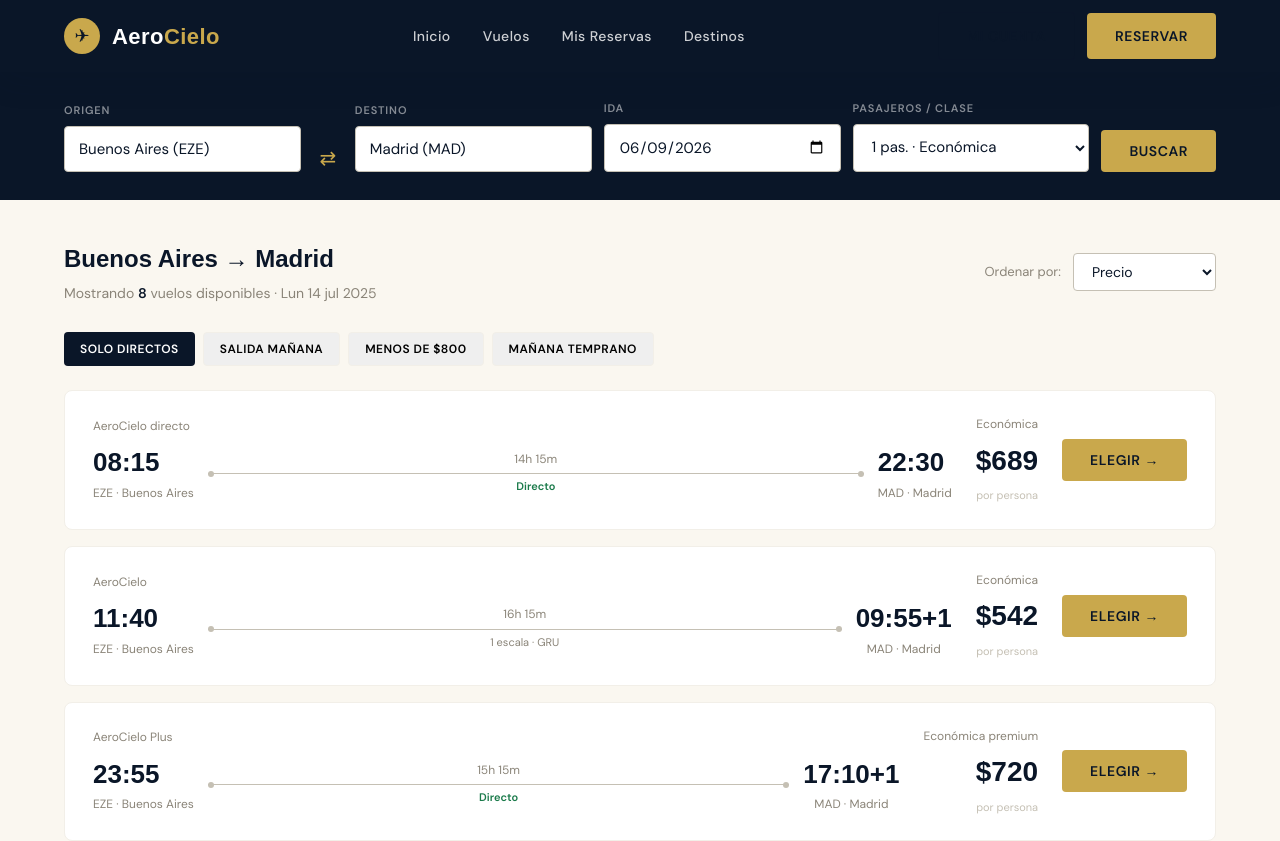
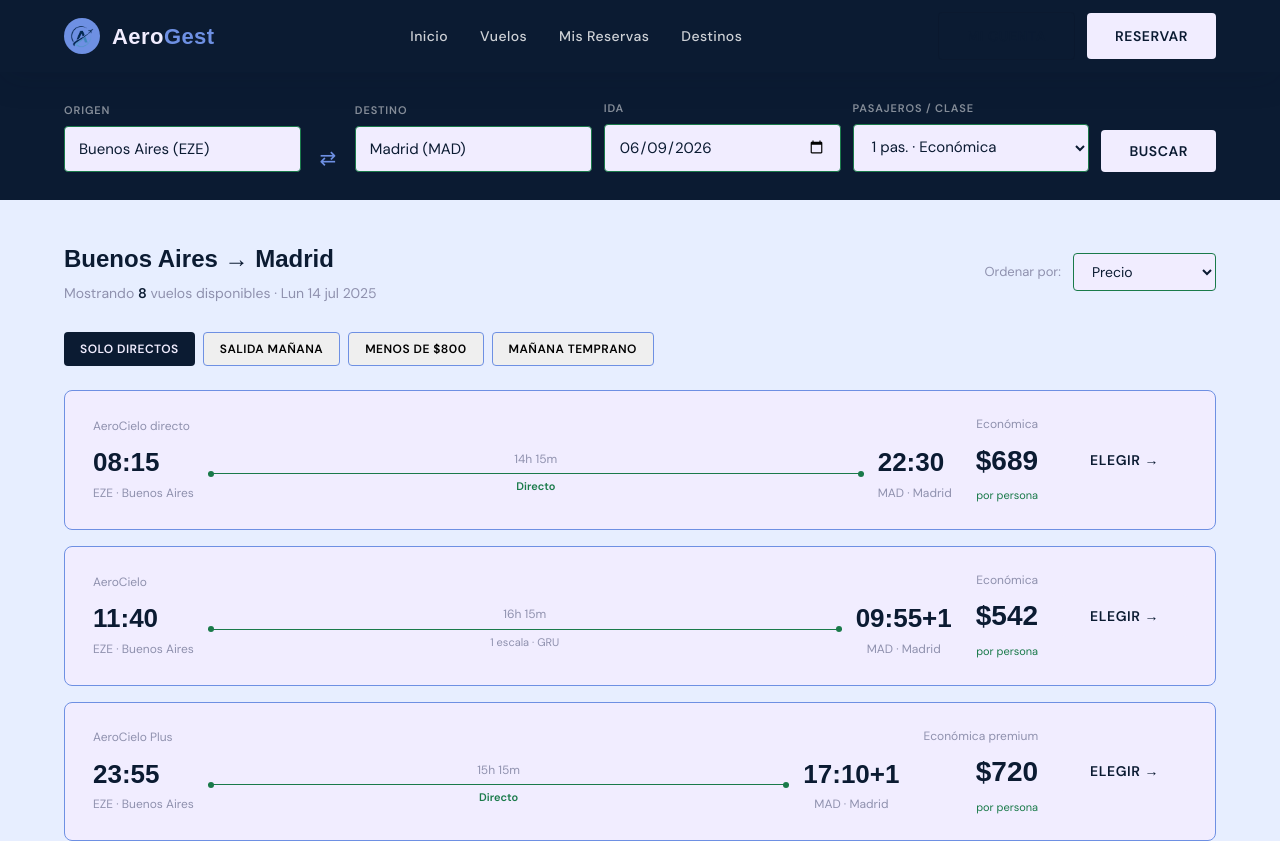
Before and after one commit to pefati/TrabajoProgra3-Frontend, a plain HTML site: page aerolinea/vuelos.html in a window 1280 px wide. Shown: the top 841 px of the page. Drawn offline with Linux system fonts and the light colour scheme.

Commit message:
cambio de logo, nombre de aerolines y colores en pagina de 'vuelos'

```diff
--- a/aerolinea/css/styles.css
+++ b/aerolinea/css/styles.css
@@ -1,19 +1,19 @@
 @import url('https://fonts.googleapis.com/css2?family=Playfair+Display:wght@400;700;900&family=DM+Sans:wght@300;400;500;600&display=swap');
 
 :root {
-  --navy: #0A1628;
+  --navy: #0b1b32;
   --navy-mid: #142240;
   --navy-light: #1E3460;
-  --gold: #C9A84C;
-  --gold-light: #E8C97A;
-  --gold-pale: #F5E9C8;
-  --cream: #FAF7F0;
-  --white: #FFFFFF;
-  --gray-100: #F2EFE8;
-  --gray-300: #C5C0B4;
-  --gray-500: #8A8478;
-  --gray-700: #4A4640;
-  --danger: #C0392B;
+  --gold: #6e90e3;
+  --gold-light: #6ebee3;
+  --gold-pale: #c8e4f5;
+  --cream: #e7eeff;
+  --white: #f1edff;
+  --gray-100: #6e90e3;
+  --gray-300: #1A7A4A;
+  --gray-500: #8f91ae;
+  --gray-700: #40414a;
+  --danger: #c02b2b;
   --success: #1A7A4A;
   --font-display: 'Barlow', arial, sans-serif;
   --font-body: 'DM Sans', sans-serif;
@@ -56,7 +56,7 @@ img { max-width: 100%; display: block; }
   cursor: pointer; border: none; transition: all var(--transition);
 }
 .btn-primary {
-  background: var(--gold); color: var(--navy);
+  background: var(--white); color: var(--navy);
 }
 .btn-primary:hover { background: var(--gold-light); transform: translateY(-1px); box-shadow: var(--shadow-md); }
 .btn-outline {
--- a/aerolinea/vuelos.html
+++ b/aerolinea/vuelos.html
@@ -1,5 +1,5 @@
 <!DOCTYPE html>
-<html lang="es">
+<html lang="es" xmlns:src="http://www.w3.org/1999/xhtml">
 <head>
   <meta charset="UTF-8" />
   <meta name="viewport" content="width=device-width, initial-scale=1.0" />
@@ -11,8 +11,10 @@
 <nav class="navbar scrolled" id="navbar">
   <div class="container">
     <a href="index.html" class="nav-logo">
-      <div class="nav-logo-icon">✈</div>
-      <span class="nav-logo-text">Aero<span>Cielo</span></span>
+      <div class="nav-logo-icon">
+          <img src="/images/logo_aeroGest.png" alt="logo" style="width:24px;height:24px;">
+      </div>
+      <span class="nav-logo-text">Aero<span>Gest</span></span>
     </a>
     <div class="nav-links">
       <a href="index.html">Inicio</a>
```
Also changed, not shown: images/logo_aeroGest.png (added).
